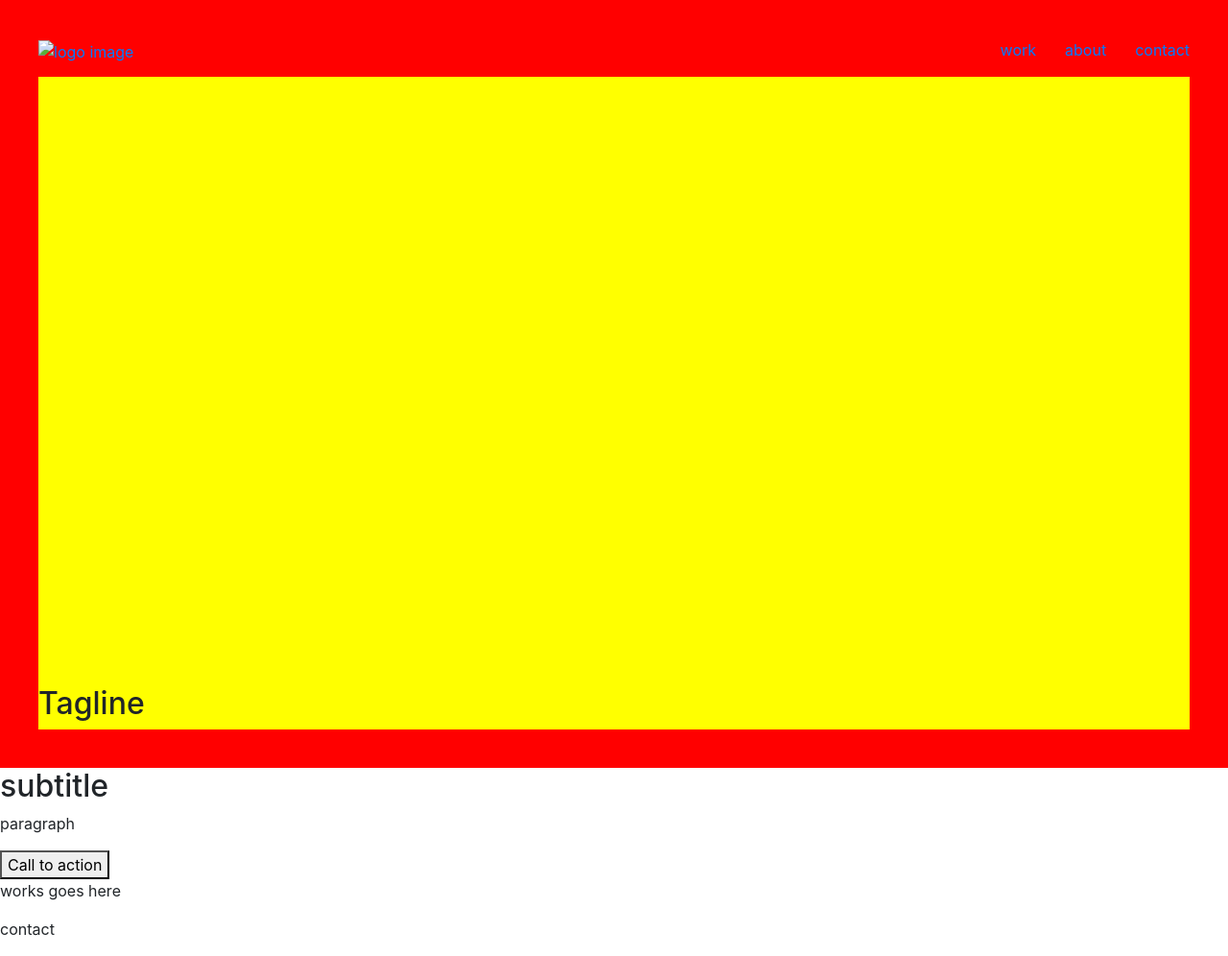
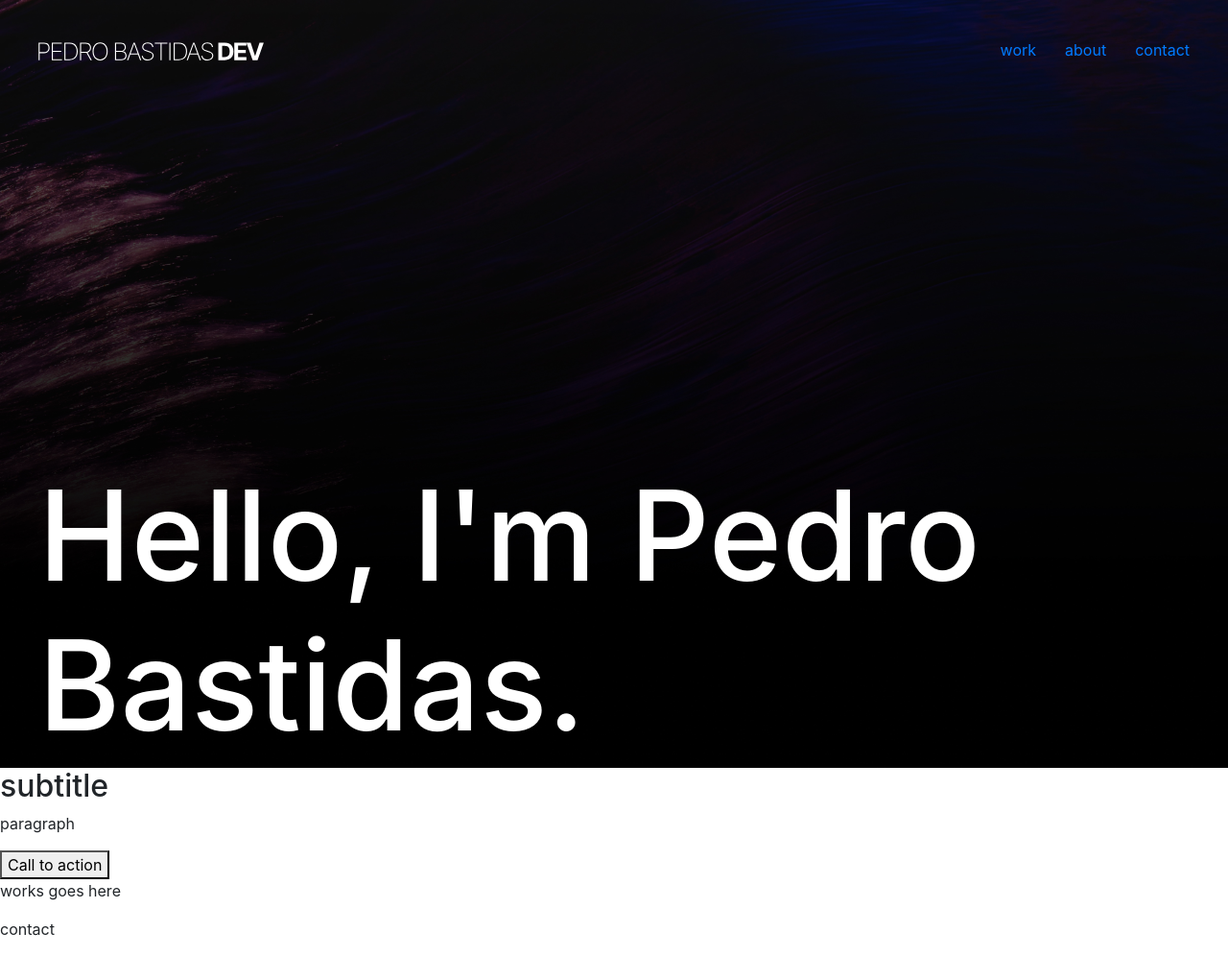
Before and after one commit to pedro092692/portfolio_2024, a Flask app: page / in a window 1280 px wide. Shown: the whole page at 96% size. Run offline with Flask 3, Linux system fonts and the light colour scheme; some libraries are stand-ins or nearby versions.

Commit message:
update hero section styles on main.index

```diff
--- a/app/static/css/main/style.css
+++ b/app/static/css/main/style.css
@@ -3,7 +3,10 @@
     flex-direction: column;
     height: 100vh;
     background: red;
-    padding: 40px;
+    padding: 40px 40px 0px 40px;
+    background-image: url('/static/img/background.jpg');
+    background-position: center;
+    background-size: cover;
 }
 
 .hero nav{
@@ -22,5 +25,11 @@ nav ul{
     display: flex;
     align-items: end;
     flex: 1;
-    background: yellow;
 }
+
+.hero-content h2{
+    width: 85%;
+    font-size: 130px;
+    text-transform: capitalize;
+    color: white;
+}
--- a/app/templates/main/index.html
+++ b/app/templates/main/index.html
@@ -14,7 +14,8 @@
         <!--nav-->
         <nav>
             <a href="#">
-                <img src="" alt="logo image">
+                <img src="{{ url_for('static', filename='img/pedro_bastidas_dev_logo.svg') }}"
+                     alt="pedro bastidas dev logo" width="235">
             </a>
 
             <ul>
@@ -30,7 +31,9 @@
             </ul>
         </nav>
         <div class="hero-content">
-            <h2>Tagline</h2>
+            <h2>
+                Hello, I'm Pedro Bastidas.
+            </h2>
         </div>
         <!--end nav-->
     </section>
```
Also changed, not shown: app/static/img/background.jpg (added), app/static/img/pedro_bastidas_dev_logo.svg (added).
